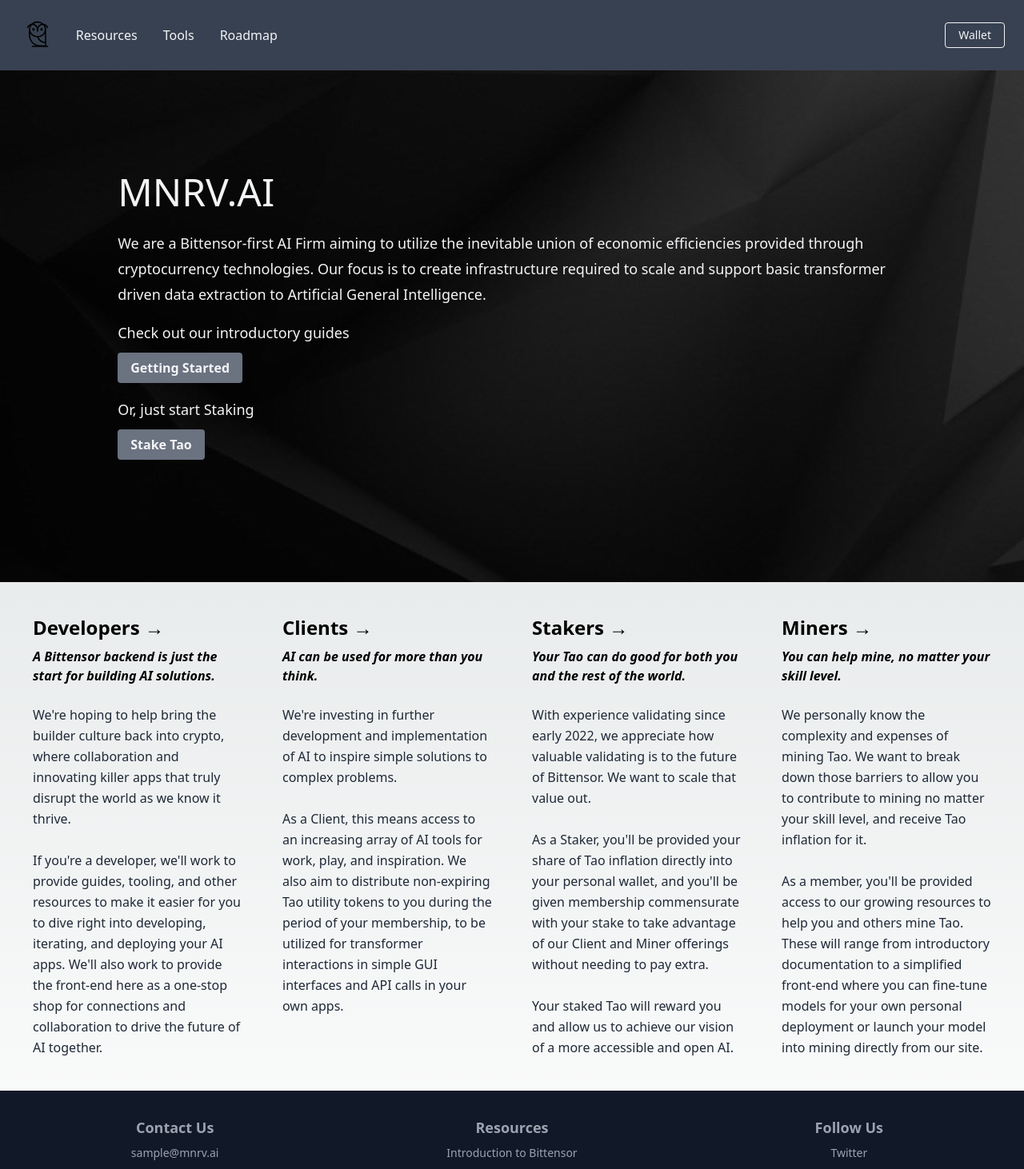
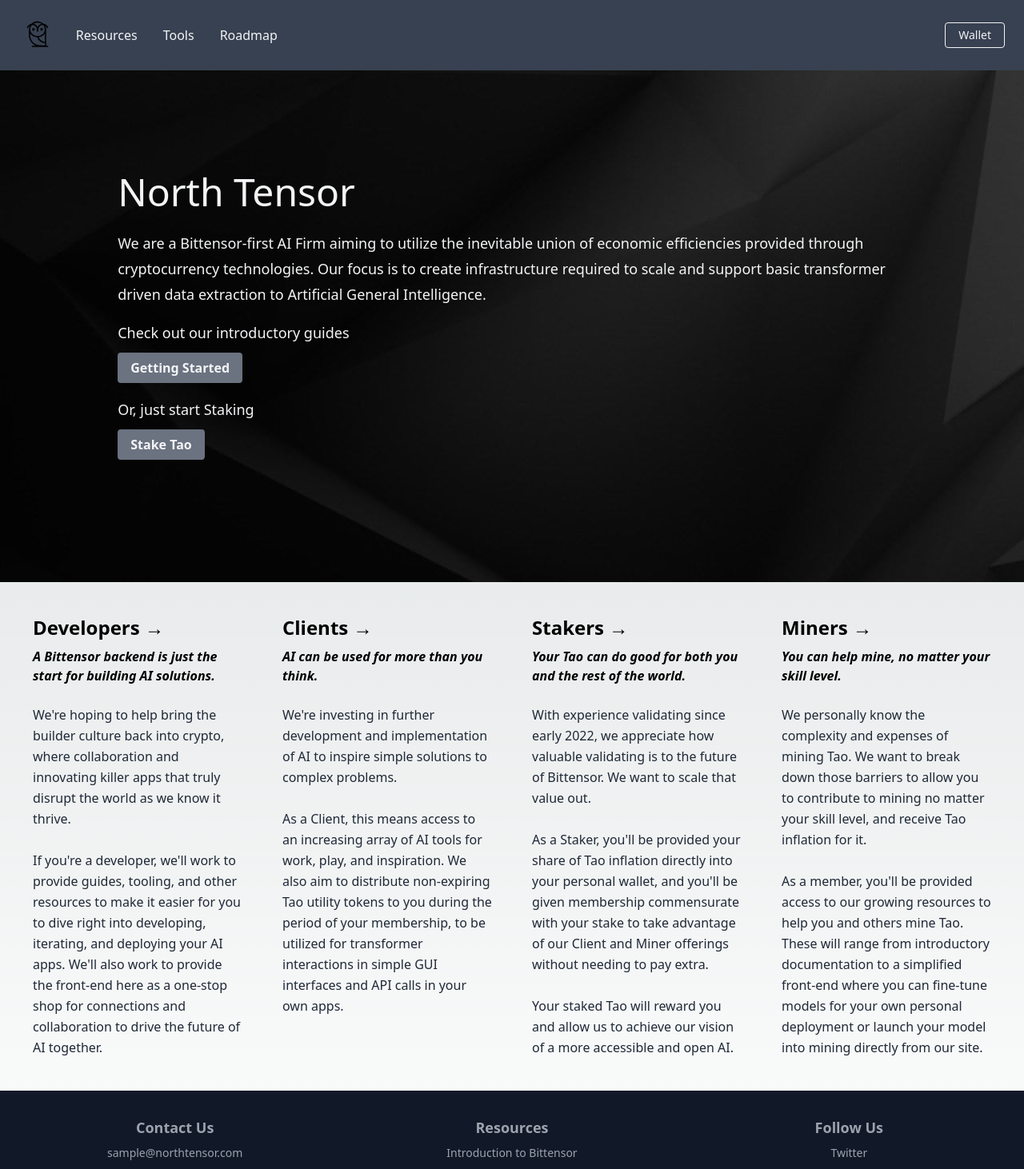
Before and after one commit to astrosoftlab/northtensor-web, a Next.js app: page / in a window 1280 px wide. Shown: the top 1462 px of the page at 80% size. Built offline with nearby package versions, Linux system fonts and the light colour scheme.

Commit message:
changed from mnrv.ai to North Tensor, app.mnrv.ai still needs to be fixed.

```diff
--- a/components/Footer.tsx
+++ b/components/Footer.tsx
@@ -24,7 +24,7 @@
         <div className="mb-4">
           <h3 className="text-lg font-bold mb-2 text-center">Contact Us</h3>
             <ul className="text-sm">
-              <li className="text-sm text-center"><a href="mailto:sample@mnrv.ai">sample@mnrv.ai</a></li>
+              <li className="text-sm text-center"><a href="mailto:sample@northtensor.com">sample@northtensor.com</a></li>
           </ul>
         </div>
         <div className="mb-4">
--- a/components/Navbar.tsx
+++ b/components/Navbar.tsx
@@ -43,7 +43,7 @@
       <NavLink href="/roadmap" text="Roadmap" />
     </div>
     <div>
-      <a href="#" className="inline-block text-sm px-4 py-2 leading-none border rounded text-gray-100 border-gray-100 hover:border-transparent hover:text-gray-100 hover:bg-gray-500 mt-4 lg:mt-0">Wallet</a>
+      <a href="/wallet" className="inline-block text-sm px-4 py-2 leading-none border rounded text-gray-100 border-gray-100 hover:border-transparent hover:text-gray-100 hover:bg-gray-500 mt-4 lg:mt-0">Wallet</a>
     </div>
   </div>
 </nav>
--- a/components/WalletStake.js
+++ b/components/WalletStake.js
@@ -81,7 +81,7 @@
     <Grid.Column width={8}>
       <Grid.Row>
 
-        <h1 className={styles.center_text} >Delegated Staking</h1>
+        <h1 className="text-center dark:invert ">Delegated Staking</h1>
       <Label basic color="green" position="right" style={{ marginLeft: 0, marginBottom: '.5em' }}>
           <Icon name="money" />Balance Staked: {amountCurrentlyStakedTao} Tao&nbsp;
         </Label></Grid.Row>
--- a/pages/index.tsx
+++ b/pages/index.tsx
@@ -9,8 +9,8 @@
   return (
     <>
       <Head>
-        <title>MNRV.AI</title>
-        <meta name="description" content="mnrv.ai Front Page" />
+        <title>North Tensor</title>
+        <meta name="description" content="North Tensor Front Page" />
         <meta name="viewport" content="width=device-width, initial-scale=1" />
         <link rel="icon" href="/favicon.ico" />
       </Head>
@@ -19,7 +19,7 @@
         <div className="relative bg-[url('../public/images/wallpaperflare.com_wallpaper.jpg')] px-4 py-32 sm:px-6 lg:flex  lg:items-center">
         <div className="w-4/5 mx-auto mb-8">
           <div className="text-3xl sm:text-5xl text-gray-100 font-thin">
-            MNRV.AI
+            North Tensor
           </div>
           <br />
           <p className="mb-4 opacity-100 text-lg leading-8 font-normal text-gray-100">
--- a/pages/resources/index.tsx
+++ b/pages/resources/index.tsx
@@ -14,7 +14,7 @@
       <Head>
         <title> Resources </title>
       </Head>
-      <main className={styles.main}>
+      <main className="main flex flex-col justify-between items-center p-24 min-h-screen">
       <article>
         <h1 className="text-3xl sm:text-5xl dark:text-gray-100 font-thin">Resources</h1>
         <br/ >
--- a/pages/wallet.tsx
+++ b/pages/wallet.tsx
@@ -11,7 +11,7 @@
 export default function Home() {
   return (
     <>
-      <main className={styles.main}>
+      <main className="main flex flex-col justify-between items-center p-24 min-h-screen">
         <WalletApp />
       </main>
     </>
```
Also changed, not shown: documentation/guides/purchase-tao.md (+1 -1 lines), documentation/guides/staking.md (+1 -1 lines).
